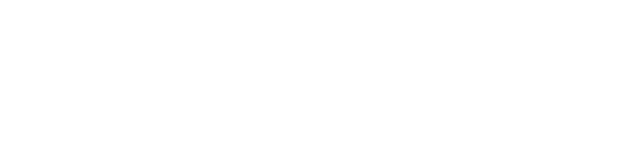
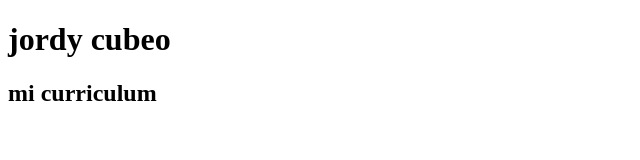
Before and after one commit to JordyCZ/Mi-curriculum, a plain HTML site: page index.html in a window 1280 px wide. Shown: the whole page, without its empty margins (0-640 px from the left). Drawn offline with Linux system fonts and the light colour scheme.

Commit message:
agregar titulo

```diff
--- a/index.html
+++ b/index.html
@@ -6,5 +6,9 @@
     <meta name="viewport" content="width=device-width, initial-scale=1.0" />
     <title>CV Jordy Cubero</title>
   </head>
-  <body></body>
+  <body>
+  <h1>jordy cubeo</h1>
+  <h2>mi curriculum</h2>
+
+  </body>
 </html>
```
